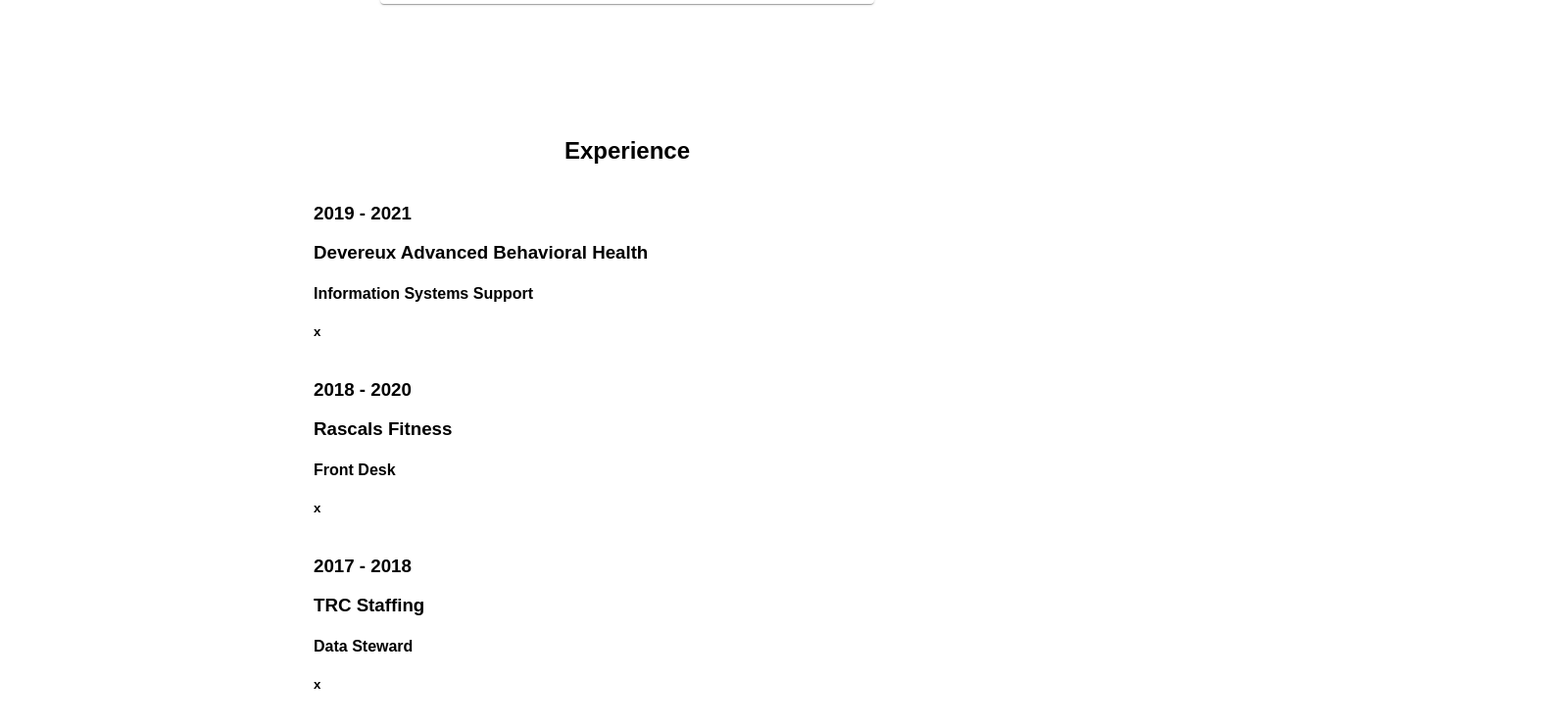
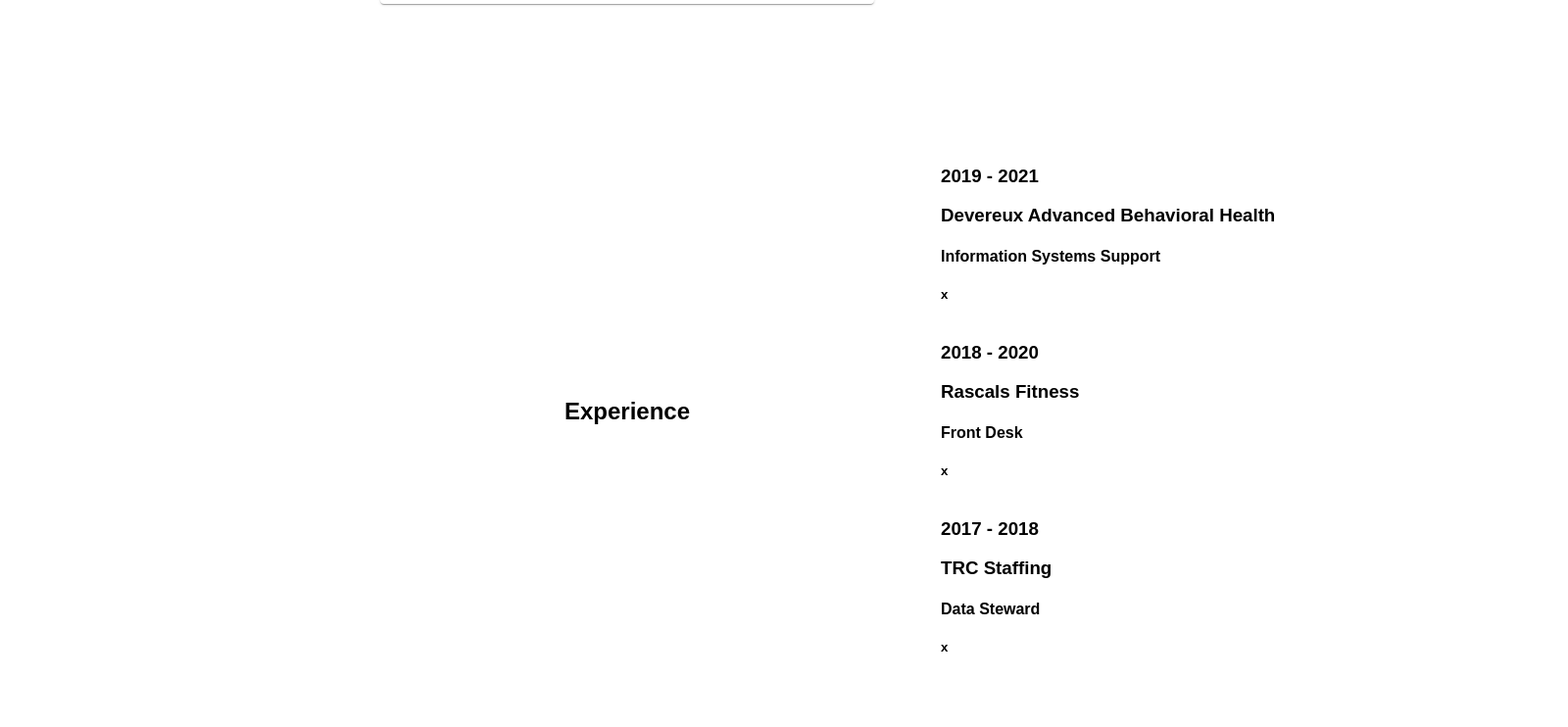
Before and after one commit to TandyN/my-website, a React app: page / in a window 1280 px wide. Shown: the part 1280-2022 px from the top of the page at 98% size, 1600 px wide, since content can reach past the window. Built offline with nearby package versions, Linux system fonts and the light colour scheme.

Commit message:
Adjust spacing for Experience page

```diff
--- a/src/components/SectionExperience/index.jsx
+++ b/src/components/SectionExperience/index.jsx
@@ -9,6 +9,8 @@
 
 const experienceItemsContainer = makeStyles({
   root: {
+    height: '75%',
+    justifyContent: 'space-evenly',
     margin: 'auto',
     width: '50%',
   },
```
